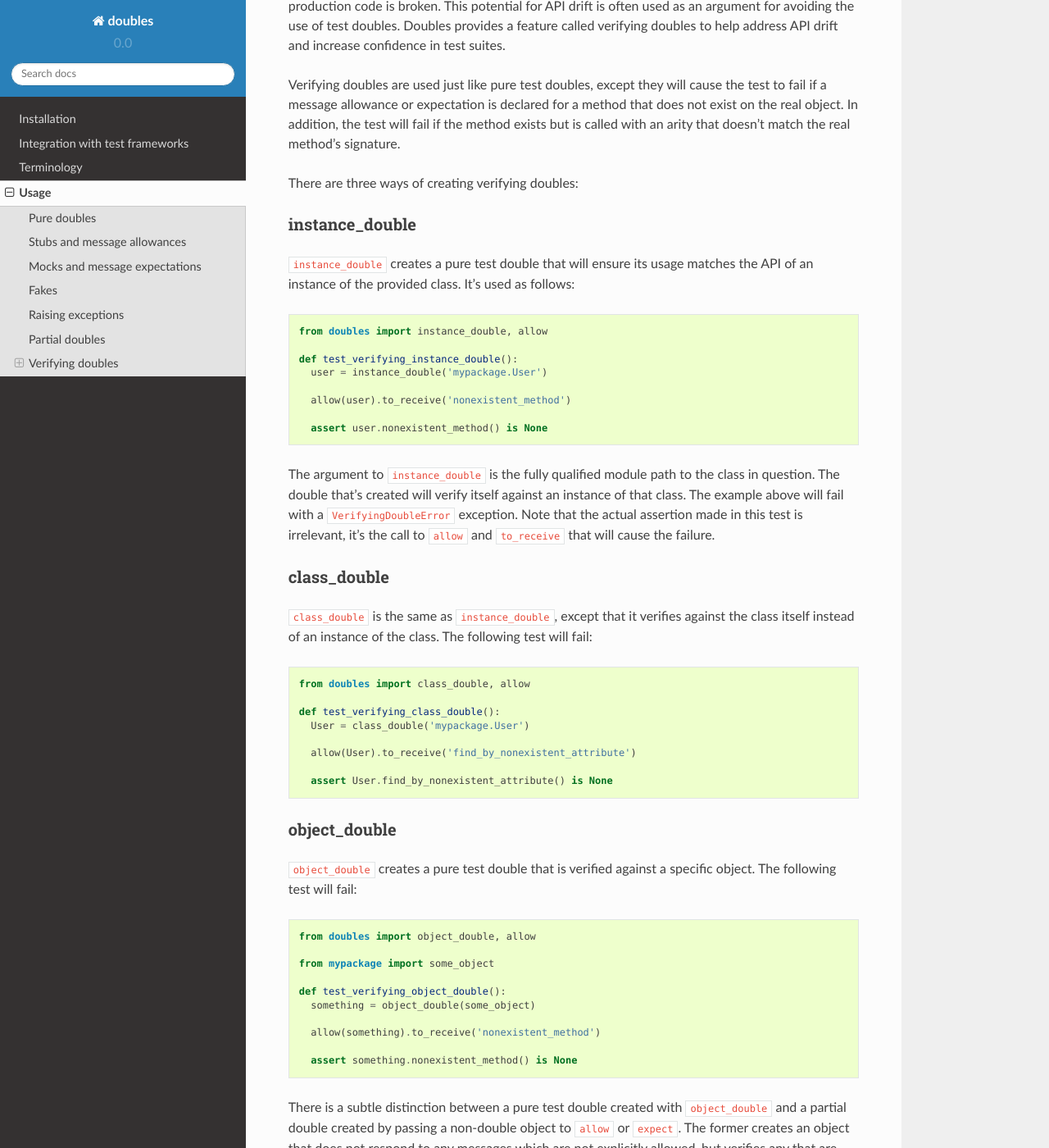
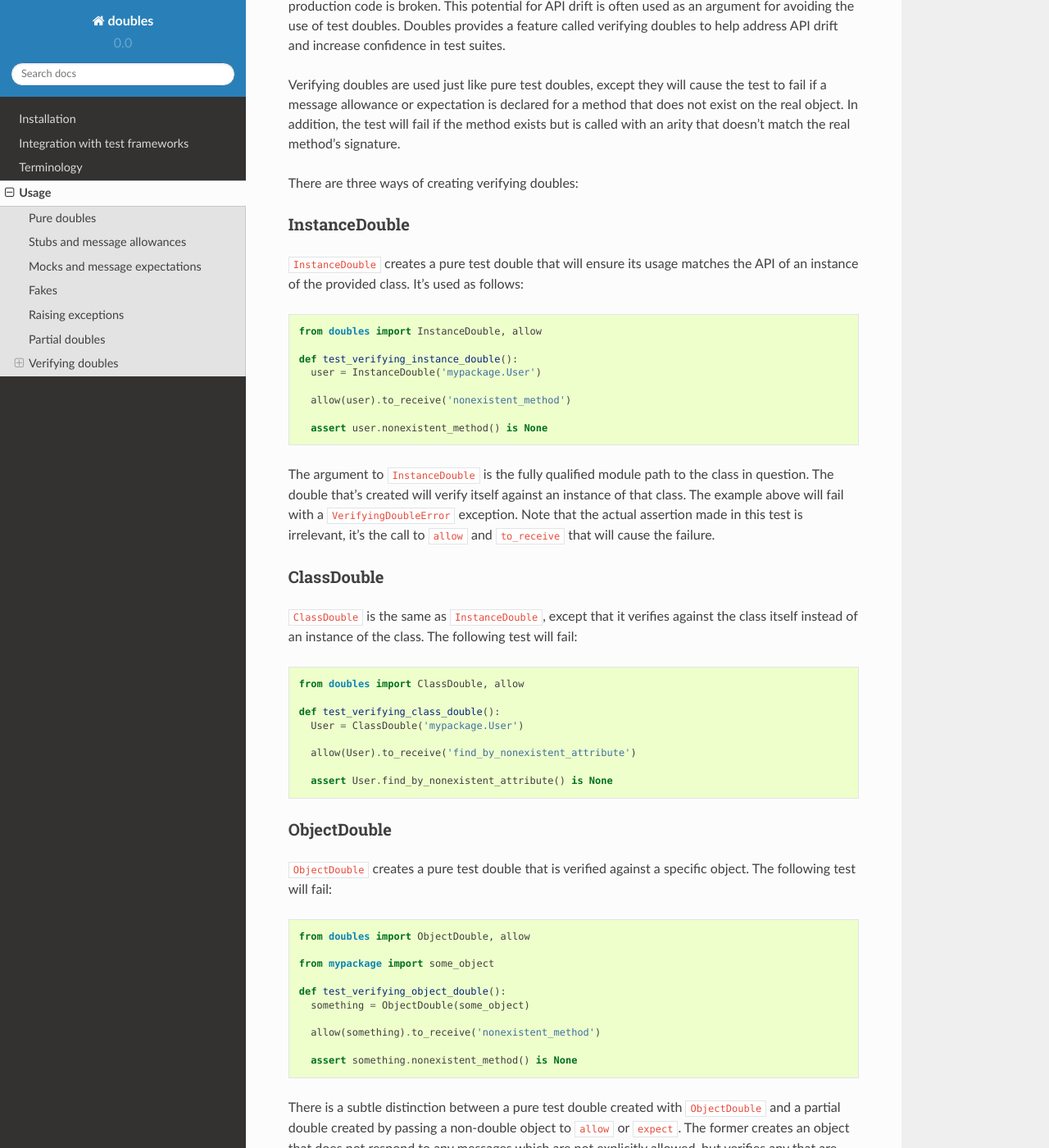
Before and after one commit to uber/doubles, a Sphinx documentation site: the page built from docs/source/usage.rst, in a window 1280 px wide and 1400 px high, scrolled down 4347 px. Shown: the whole window at 82% size. Built offline with Sphinx 7.4.7 and the Read the Docs theme 2.0.0, drawn with Linux system fonts in a browser that asks for light colours.

Commit message:
Use upper camel case for verifying doubles since they are constructors.

```diff
--- a/docs/source/usage.rst
+++ b/docs/source/usage.rst
@@ -175,50 +175,50 @@ Verifying doubles are used just like pure test doubles, except they will cause t
 
 There are three ways of creating verifying doubles:
 
-instance_double
-+++++++++++++++
+InstanceDouble
+++++++++++++++
 
-``instance_double`` creates a pure test double that will ensure its usage matches the API of an instance of the provided class. It's used as follows::
+``InstanceDouble`` creates a pure test double that will ensure its usage matches the API of an instance of the provided class. It's used as follows::
 
-    from doubles import instance_double, allow
+    from doubles import InstanceDouble, allow
 
     def test_verifying_instance_double():
-      user = instance_double('mypackage.User')
+      user = InstanceDouble('mypackage.User')
 
       allow(user).to_receive('nonexistent_method')
 
       assert user.nonexistent_method() is None
 
-The argument to ``instance_double`` is the fully qualified module path to the class in question. The double that's created will verify itself against an instance of that class. The example above will fail with a ``VerifyingDoubleError`` exception. Note that the actual assertion made in this test is irrelevant, it's the call to ``allow`` and ``to_receive`` that will cause the failure.
+The argument to ``InstanceDouble`` is the fully qualified module path to the class in question. The double that's created will verify itself against an instance of that class. The example above will fail with a ``VerifyingDoubleError`` exception. Note that the actual assertion made in this test is irrelevant, it's the call to ``allow`` and ``to_receive`` that will cause the failure.
 
-class_double
-++++++++++++
+ClassDouble
++++++++++++
 
-``class_double`` is the same as ``instance_double``, except that it verifies against the class itself instead of an instance of the class. The following test will fail::
+``ClassDouble`` is the same as ``InstanceDouble``, except that it verifies against the class itself instead of an instance of the class. The following test will fail::
 
-    from doubles import class_double, allow
+    from doubles import ClassDouble, allow
 
     def test_verifying_class_double():
-      User = class_double('mypackage.User')
+      User = ClassDouble('mypackage.User')
 
       allow(User).to_receive('find_by_nonexistent_attribute')
 
       assert User.find_by_nonexistent_attribute() is None
 
-object_double
-+++++++++++++
+ObjectDouble
+++++++++++++
 
-``object_double`` creates a pure test double that is verified against a specific object. The following test will fail::
+``ObjectDouble`` creates a pure test double that is verified against a specific object. The following test will fail::
 
-    from doubles import object_double, allow
+    from doubles import ObjectDouble, allow
 
     from mypackage import some_object
 
     def test_verifying_object_double():
-      something = object_double(some_object)
+      something = ObjectDouble(some_object)
 
       allow(something).to_receive('nonexistent_method')
 
       assert something.nonexistent_method() is None
 
-There is a subtle distinction between a pure test double created with ``object_double`` and a partial double created by passing a non-double object to ``allow`` or ``expect``. The former creates an object that does not respond to any messages which are not explicitly allowed, but verifies any that are against the real object. A partial double modifies parts of the real object itself, allowing some methods to be doubled and others to retain their usual implementation.
+There is a subtle distinction between a pure test double created with ``ObjectDouble`` and a partial double created by passing a non-double object to ``allow`` or ``expect``. The former creates an object that does not respond to any messages which are not explicitly allowed, but verifies any that are against the real object. A partial double modifies parts of the real object itself, allowing some methods to be doubled and others to retain their usual implementation.
```
